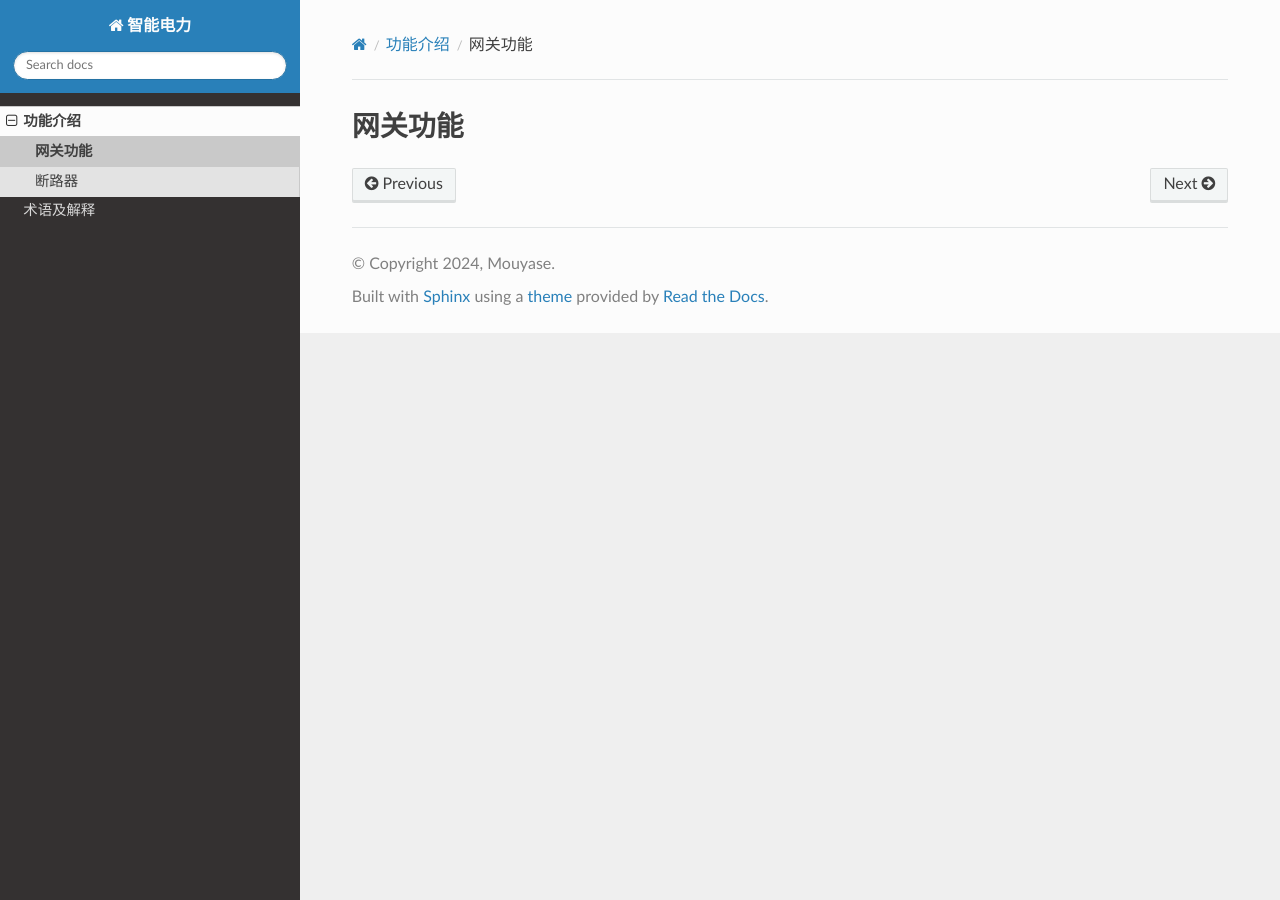
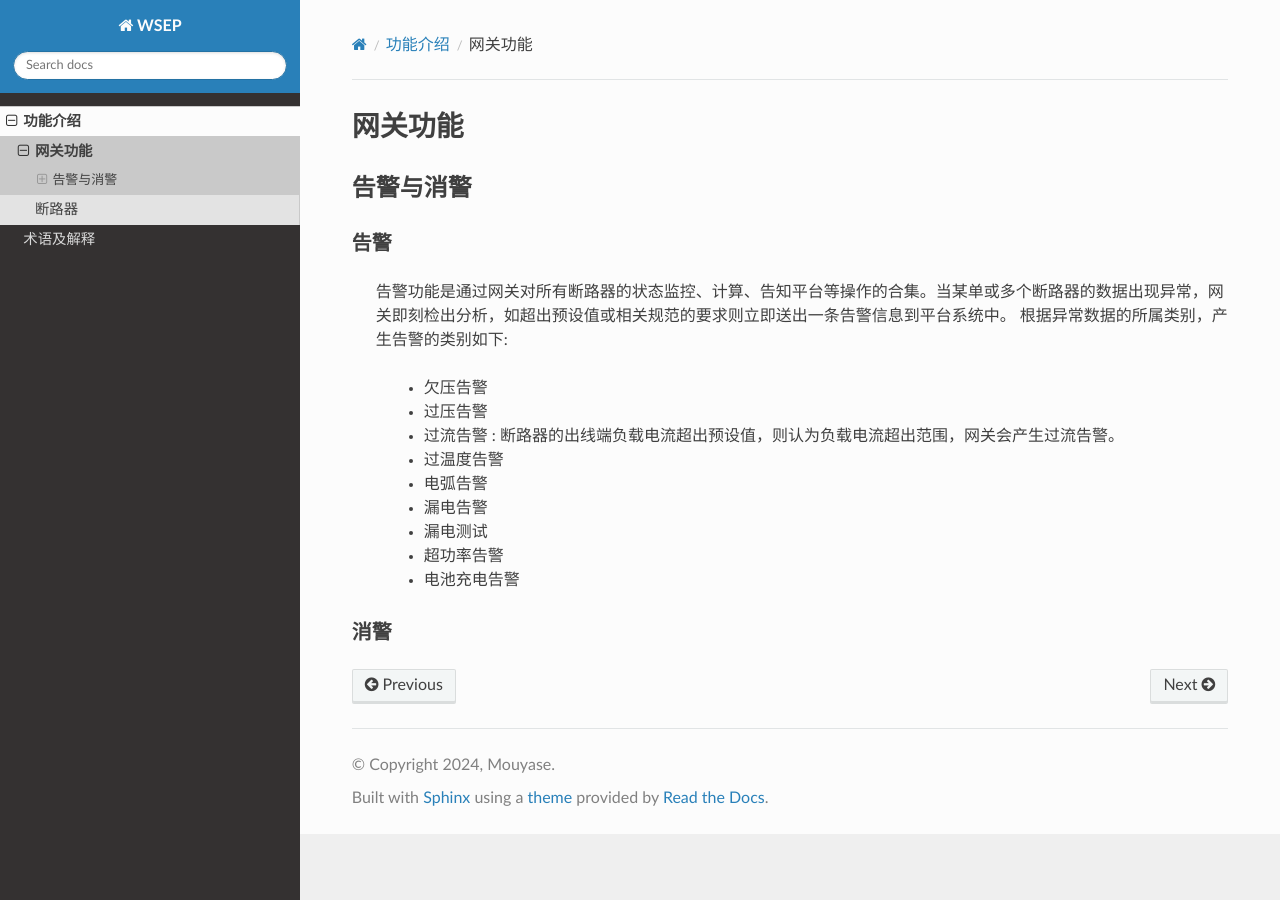
Before and after one commit to Muatrack/docs_smart-elc, a Sphinx documentation site: the page built from docs/source/docs/functions/gw.rst, in a window 1280 px wide. Built offline with Sphinx 7.4.7 and the Read the Docs theme 3.1.0, drawn with Linux system fonts in a browser that asks for light colours.

Commit message:
更新文档

```diff
--- a/docs/source/conf.py
+++ b/docs/source/conf.py
@@ -6,10 +6,10 @@
 # -- Project information -----------------------------------------------------
 # https://www.sphinx-doc.org/en/master/usage/configuration.html#project-information
 
-project = '智能电力'
+project = 'WSEP'
 copyright = '2024, Mouyase'
 author = 'Mouyase'
-release = 'v1.0.0'
+release = '1001'
 
 # -- General configuration ---------------------------------------------------
 # https://www.sphinx-doc.org/en/master/usage/configuration.html#general-configuration
--- a/docs/source/docs/functions/gw.rst
+++ b/docs/source/docs/functions/gw.rst
@@ -1,2 +1,25 @@
 网关功能
 ============
+
+告警与消警
+----------
+
+告警
+++++++
+
+    告警功能是通过网关对所有断路器的状态监控、计算、告知平台等操作的合集。当某单或多个断路器的数据出现异常，网关即刻检出分析，如超出预设值或相关规范的要求则立即送出一条告警信息到平台系统中。
+    根据异常数据的所属类别，产生告警的类别如下:
+
+        - 欠压告警
+        - 过压告警
+        - 过流告警      : 断路器的出线端负载电流超出预设值，则认为负载电流超出范围，网关会产生过流告警。
+        - 过温度告警
+        - 电弧告警
+        - 漏电告警
+        - 漏电测试
+        - 超功率告警
+        - 电池充电告警
+
+
+消警
++++++
--- /dev/null
+++ b/docs/source/docs/functions/system.rst
@@ -0,0 +1,2 @@
+系统功能
+========
```
